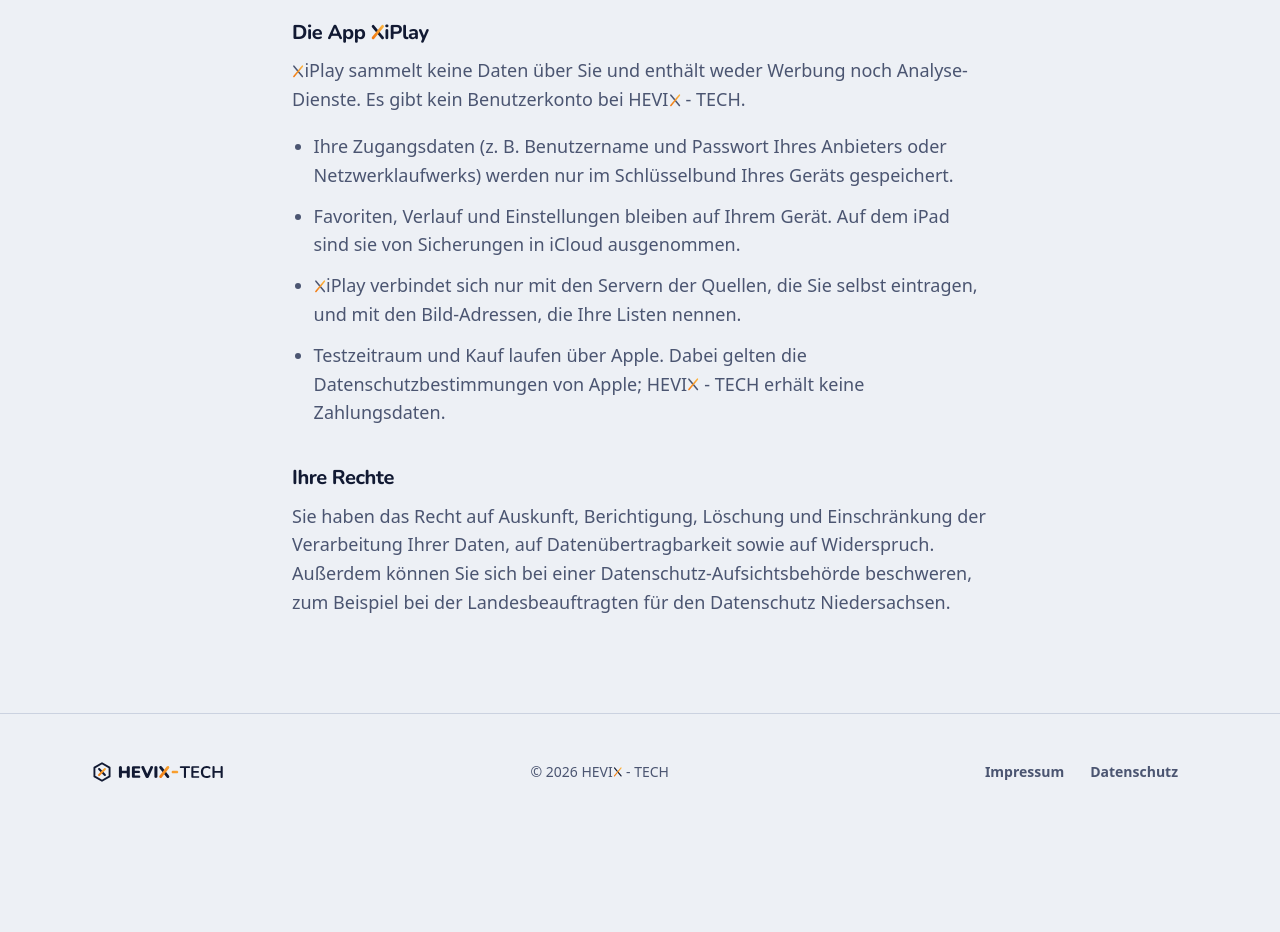
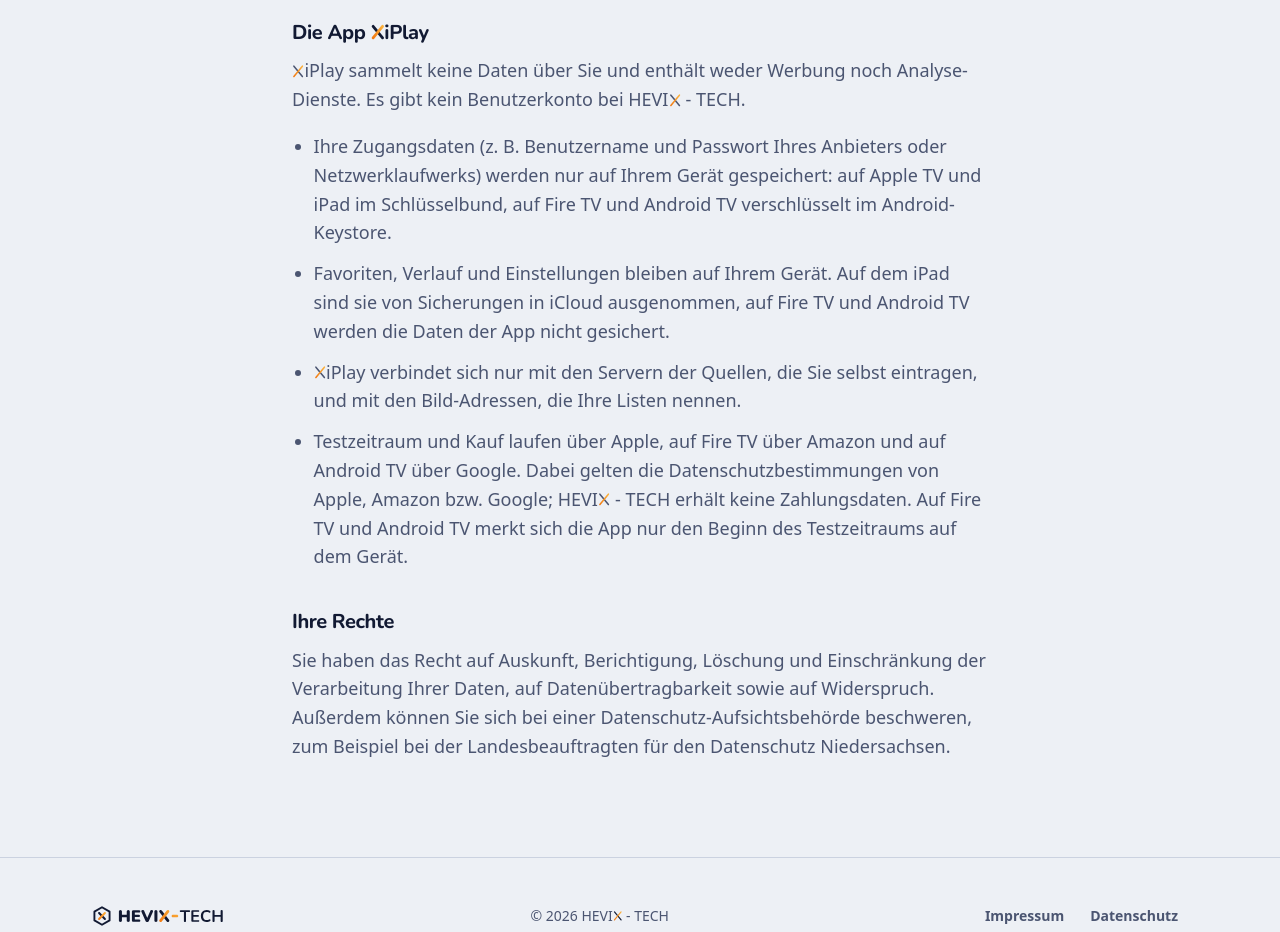
Before and after one commit to Jaber0902/hevix-tech-site, a plain HTML site: page datenschutz.html in a window 1280 px wide. Shown: the part 920-1852 px from the top of the page. Before the commit the page ends 1758 px from the top, so only its background shows below. Drawn offline with Linux system fonts and the light colour scheme.

Commit message:
Datenschutz: XiPlay auch für Fire TV und Android TV
Co-Authored-By: Claude Opus 5.5 <noreply@anthropic.com>

```diff
--- a/datenschutz.html
+++ b/datenschutz.html
@@ -63,10 +63,10 @@
       <h2 id="xiplay">Die App <span class="bxw"><svg class="bx" viewBox="0 0 97 100" aria-hidden="true"><use href="#bx"/></svg><span class="sr-only">X</span>iPlay</span></h2>
       <p><span class="bxw"><svg class="bx" viewBox="0 0 97 100" aria-hidden="true"><use href="#bx"/></svg><span class="sr-only">X</span>iPlay</span> sammelt keine Daten über Sie und enthält weder Werbung noch Analyse-Dienste. Es gibt kein Benutzerkonto bei <span translate="no"><span class="bxw">HEVI<svg class="bx" viewBox="0 0 97 100" aria-hidden="true"><use href="#bx"/></svg><span class="sr-only">X</span></span>&nbsp;-&nbsp;TECH</span>.</p>
       <ul>
-        <li>Ihre Zugangsdaten (z. B. Benutzername und Passwort Ihres Anbieters oder Netzwerklaufwerks) werden nur im Schlüsselbund Ihres Geräts gespeichert.</li>
-        <li>Favoriten, Verlauf und Einstellungen bleiben auf Ihrem Gerät. Auf dem iPad sind sie von Sicherungen in iCloud ausgenommen.</li>
+        <li>Ihre Zugangsdaten (z. B. Benutzername und Passwort Ihres Anbieters oder Netzwerklaufwerks) werden nur auf Ihrem Gerät gespeichert: auf Apple TV und iPad im Schlüsselbund, auf Fire TV und Android TV verschlüsselt im Android-Keystore.</li>
+        <li>Favoriten, Verlauf und Einstellungen bleiben auf Ihrem Gerät. Auf dem iPad sind sie von Sicherungen in iCloud ausgenommen, auf Fire TV und Android TV werden die Daten der App nicht gesichert.</li>
         <li><span class="bxw"><svg class="bx" viewBox="0 0 97 100" aria-hidden="true"><use href="#bx"/></svg><span class="sr-only">X</span>iPlay</span> verbindet sich nur mit den Servern der Quellen, die Sie selbst eintragen, und mit den Bild-Adressen, die Ihre Listen nennen.</li>
-        <li>Testzeitraum und Kauf laufen über Apple. Dabei gelten die Datenschutzbestimmungen von Apple; <span translate="no"><span class="bxw">HEVI<svg class="bx" viewBox="0 0 97 100" aria-hidden="true"><use href="#bx"/></svg><span class="sr-only">X</span></span>&nbsp;-&nbsp;TECH</span> erhält keine Zahlungsdaten.</li>
+        <li>Testzeitraum und Kauf laufen über Apple, auf Fire TV über Amazon und auf Android TV über Google. Dabei gelten die Datenschutzbestimmungen von Apple, Amazon bzw. Google; <span translate="no"><span class="bxw">HEVI<svg class="bx" viewBox="0 0 97 100" aria-hidden="true"><use href="#bx"/></svg><span class="sr-only">X</span></span>&nbsp;-&nbsp;TECH</span> erhält keine Zahlungsdaten. Auf Fire TV und Android TV merkt sich die App nur den Beginn des Testzeitraums auf dem Gerät.</li>
       </ul>
 
       <h2>Ihre Rechte</h2>
```
